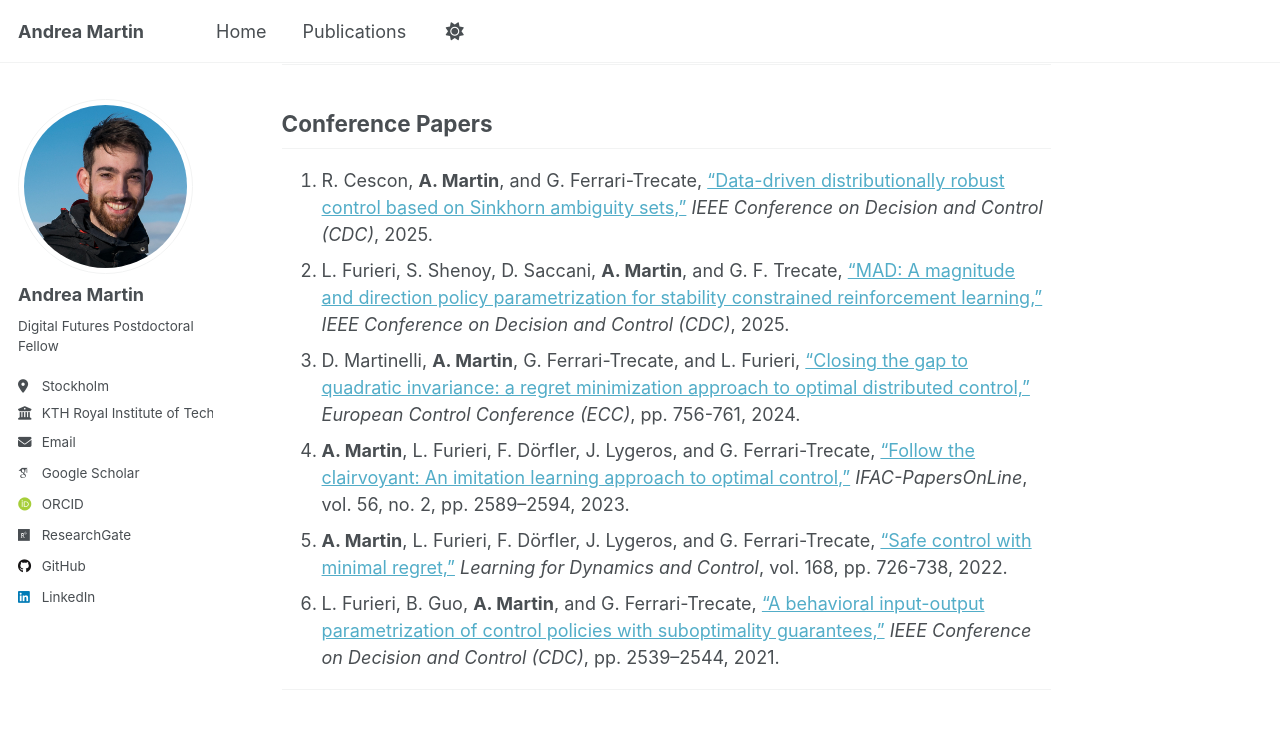
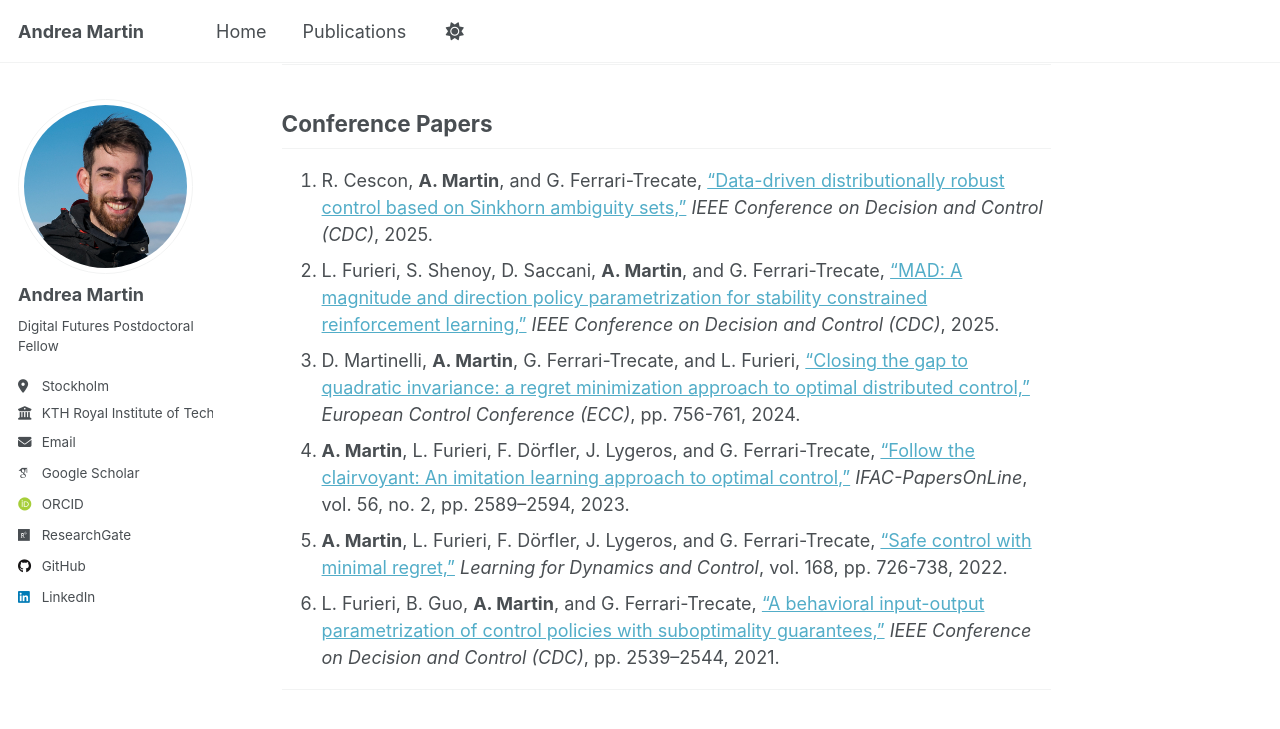
Before and after one commit to andrea-martin/andrea-martin.github.io, a Jekyll site: the page built from _pages/publications.md, in a window 1280 px wide and 900 px high, scrolled down 877 px. Shown: the top 729 px of the window. Built offline with Jekyll 4.4.1, drawn with Linux system fonts in a browser that asks for light colours; some web fonts are replaced; a script that is not in the unit is left out.

Commit message:
Correct author name in conference paper entry

```diff
--- a/_pages/publications.md
+++ b/_pages/publications.md
@@ -25,7 +25,7 @@ author_profile: true
 ## Conference Papers
 
 1. R. Cescon, **A. Martin**, and G. Ferrari-Trecate, [“Data-driven distributionally robust control based on Sinkhorn ambiguity sets,"](https://arxiv.org/abs/2503.20703) _IEEE Conference on Decision and Control (CDC)_, 2025.
-2. L. Furieri, S. Shenoy, D. Saccani, **A. Martin**, and G. F. Trecate, [“MAD: A magnitude and direction policy parametrization for stability constrained reinforcement learning,"](https://arxiv.org/abs/2504.02565) _IEEE Conference on Decision and Control (CDC)_, 2025.
+2. L. Furieri, S. Shenoy, D. Saccani, **A. Martin**, and G. Ferrari-Trecate, [“MAD: A magnitude and direction policy parametrization for stability constrained reinforcement learning,"](https://arxiv.org/abs/2504.02565) _IEEE Conference on Decision and Control (CDC)_, 2025.
 3. D. Martinelli, **A. Martin**, G. Ferrari-Trecate, and L. Furieri, [“Closing the gap to quadratic invariance: a regret minimization approach to optimal distributed control,”](https://ieeexplore.ieee.org/document/10591017) _European Control Conference (ECC)_, pp. 756-761, 2024.
 4. **A. Martin**, L. Furieri, F. Dörfler, J. Lygeros, and G. Ferrari-Trecate, [“Follow the clairvoyant: An imitation learning approach to optimal control,”](https://www.sciencedirect.com/science/article/pii/S2405896323017500) _IFAC-PapersOnLine_, vol. 56, no. 2, pp. 2589–2594, 2023.
 5. **A. Martin**, L. Furieri, F. Dörfler, J. Lygeros, and G. Ferrari-Trecate, ["Safe control with minimal regret,”](https://proceedings.mlr.press/v168/martin22a.html) _Learning for Dynamics and Control_, vol. 168, pp. 726-738, 2022.
```
